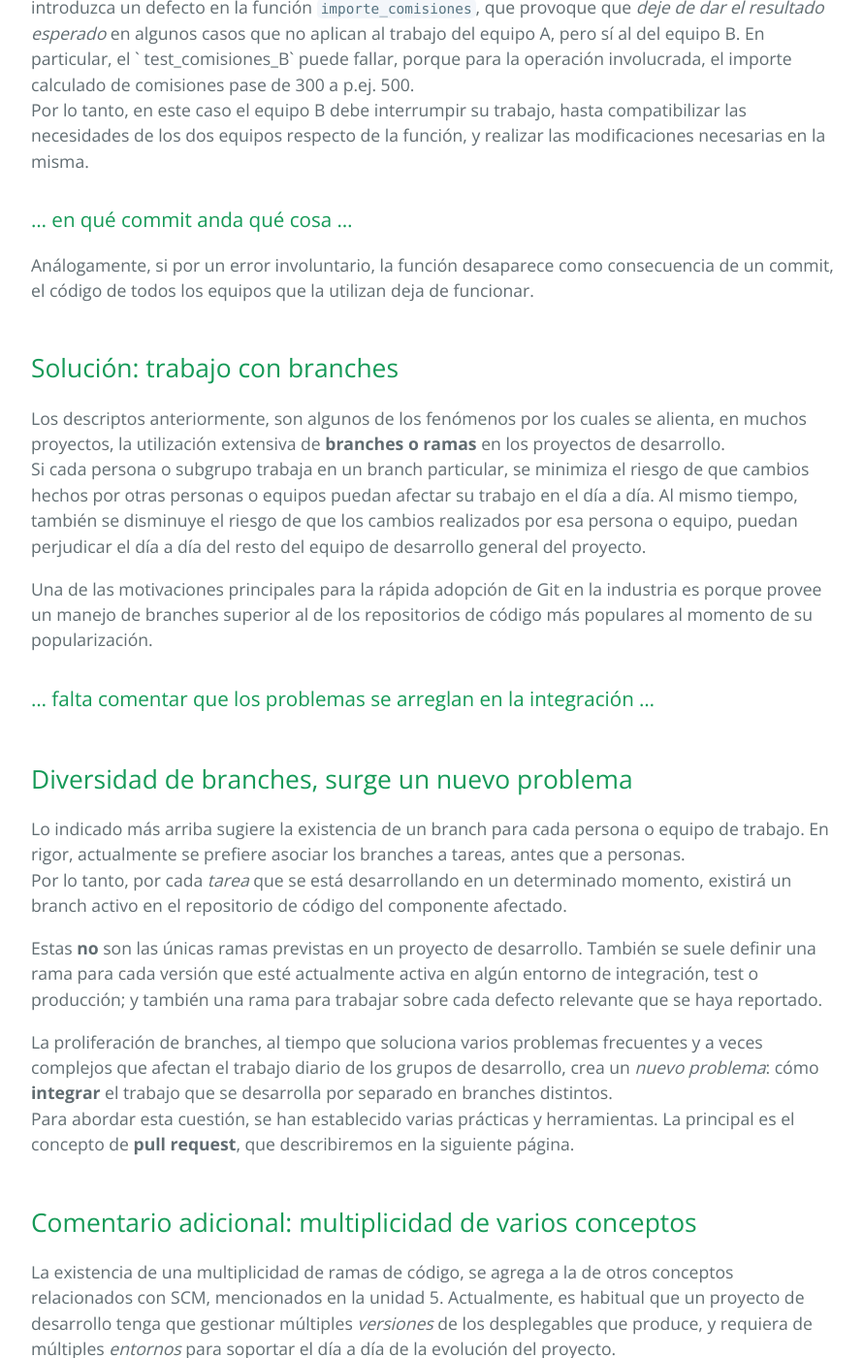
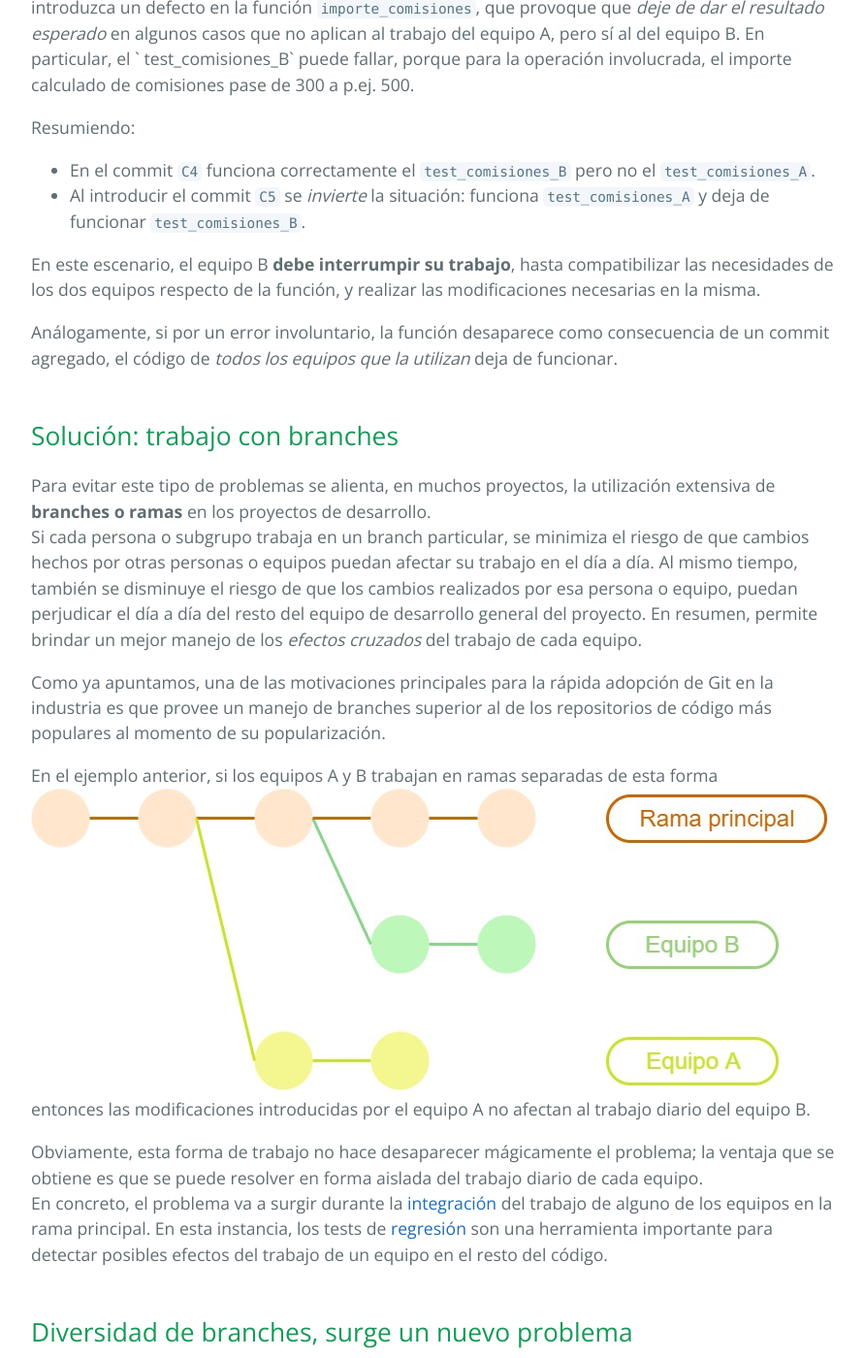
Before and after one commit to clombardi/design-thinking, a Jekyll site: the page built from git-branch/git-branch-escenario.md, in a window 1280 px wide and 1400 px high, scrolled down 1890 px. Shown: the whole window at 97% size, without its empty margins (192-1083 px from the left). Built offline with Jekyll 4.4.1, drawn with Linux system fonts in a browser that asks for light colours; our own code applies the rules of GitHub Pages for plain Markdown files.

Commit message:
unidad 6 - uso extendido de ramas revisado

````diff
--- a/git-branch/git-branch-escenario.md
+++ b/git-branch/git-branch-escenario.md
@@ -46,28 +46,29 @@ def test_comisiones_B():
 ```
 
 Puede ocurrir que como consecuencia de las modificaciones agregadas en el commit `C5`, se introduzca un defecto en la función `importe_comisiones`, que provoque que _deje de dar el resultado esperado_ en algunos casos que no aplican al trabajo del equipo A, pero sí al del equipo B. En particular, el ` test_comisiones_B` puede fallar, porque para la operación involucrada, el importe calculado de comisiones pase de 300 a p.ej. 500.
-Por lo tanto, en este caso el equipo B debe interrumpir su trabajo, hasta compatibilizar las necesidades de los dos equipos respecto de la función, y realizar las modificaciones necesarias en la misma.
 
-### ... en qué commit anda qué cosa ...
+Resumiendo:
+- En el commit `C4` funciona correctamente el `test_comisiones_B` pero no el `test_comisiones_A`.
+- Al introducir el commit `C5` se _invierte_ la situación: funciona `test_comisiones_A` y deja de funcionar `test_comisiones_B`.
 
-<!--
-Otra posibilidad es que el equipo C, distinto a los anteriores, requiera que los cálculos que realiza la función puedan variar de acuerdo a un dato que no está presente en la operación, p.ej. datos de la negociación que llevó a la operación, como cuánto tiempo demoró, si requirió del concurso de algún agente externo, etc.. Por lo tanto, cambia la definición de la operación como sigue:
-``` python
-def calcular_comisiones(condiciones_negociacion, operacion):
-    # implementación
-```
-En este escenario, el código de los equipos A y B deja de funcionar, porque están invocando a la función solamente con el parámetro correspondiente a la operación. -->
+En este escenario, el equipo B **debe interrumpir su trabajo**, hasta compatibilizar las necesidades de los dos equipos respecto de la función, y realizar las modificaciones necesarias en la misma.
 
-Análogamente, si por un error involuntario, la función desaparece como consecuencia de un commit, el código de todos los equipos que la utilizan deja de funcionar.
+Análogamente, si por un error involuntario, la función desaparece como consecuencia de un commit agregado, el código de _todos los equipos que la utilizan_ deja de funcionar.
 
 
 ## Solución: trabajo con branches
-Los descriptos anteriormente, son algunos de los fenómenos por los cuales se alienta, en muchos proyectos, la utilización extensiva de **branches o ramas** en los proyectos de desarrollo.
-Si cada persona o subgrupo trabaja en un branch particular, se minimiza el riesgo de que cambios hechos por otras personas o equipos puedan afectar su trabajo en el día a día. Al mismo tiempo, también se disminuye el riesgo de que los cambios realizados por esa persona o equipo, puedan perjudicar el día a día del resto del equipo de desarrollo general del proyecto.
+Para evitar este tipo de problemas se alienta, en muchos proyectos, la utilización extensiva de **branches o ramas** en los proyectos de desarrollo.
+Si cada persona o subgrupo trabaja en un branch particular, se minimiza el riesgo de que cambios hechos por otras personas o equipos puedan afectar su trabajo en el día a día. Al mismo tiempo, también se disminuye el riesgo de que los cambios realizados por esa persona o equipo, puedan perjudicar el día a día del resto del equipo de desarrollo general del proyecto. En resumen, permite brindar un mejor manejo de los _efectos cruzados_ del trabajo de cada equipo.
 
-Una de las motivaciones principales para la rápida adopción de Git en la industria es porque provee un manejo de branches superior al de los repositorios de código más populares al momento de su popularización.
+Como ya apuntamos, una de las motivaciones principales para la rápida adopción de Git en la industria es que provee un manejo de branches superior al de los repositorios de código más populares al momento de su popularización.
 
-### ... falta comentar que los problemas se arreglan en la integración ...
+En el ejemplo anterior, si los equipos A y B trabajan en ramas separadas de esta forma
+![dos equipos](./images/two-teams.jpg)
+entonces las modificaciones introducidas por el equipo A no afectan al trabajo diario del equipo B.
+
+Obviamente, esta forma de trabajo no hace desaparecer mágicamente el problema; la ventaja que se obtiene es que se puede resolver en forma aislada del trabajo diario de cada equipo.
+En concreto, el problema va a surgir durante la [integración](../scm-git/integracion) del trabajo de alguno de los equipos en la rama principal.
+En esta instancia, los tests de [regresión](../testing/testing-software/regresion) son una herramienta importante para detectar posibles efectos del trabajo de un equipo en el resto del código.
 
 
 ## Diversidad de branches, surge un nuevo problema
````
Also changed, not shown: git-branch/git-branch.index.md (+6 -0 lines), git-branch/images/two-teams.jpg (added), 1 other file.
